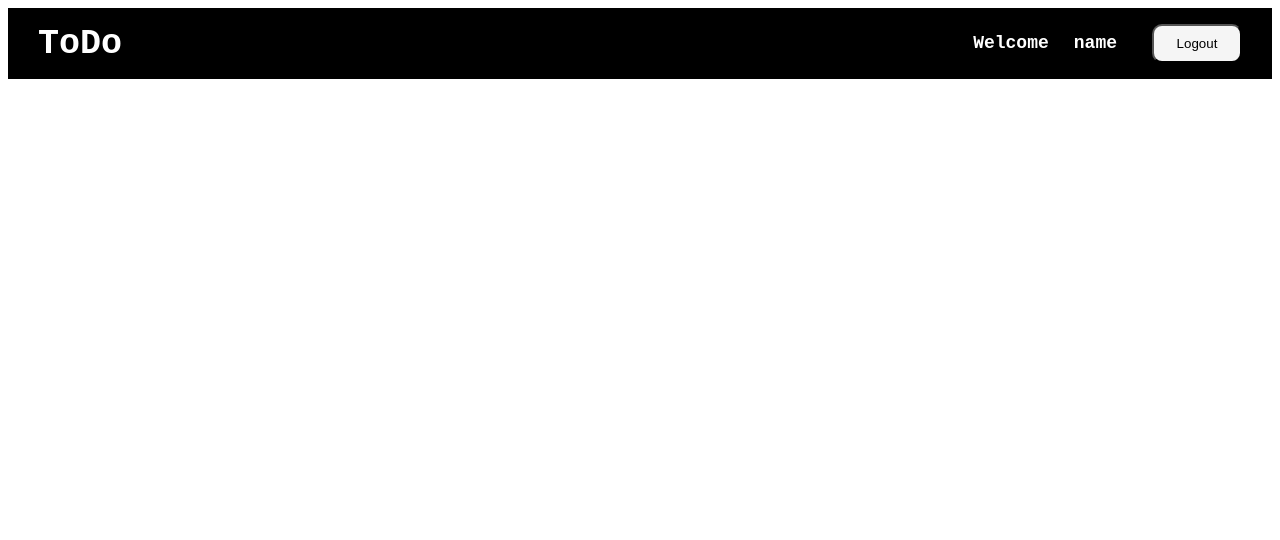
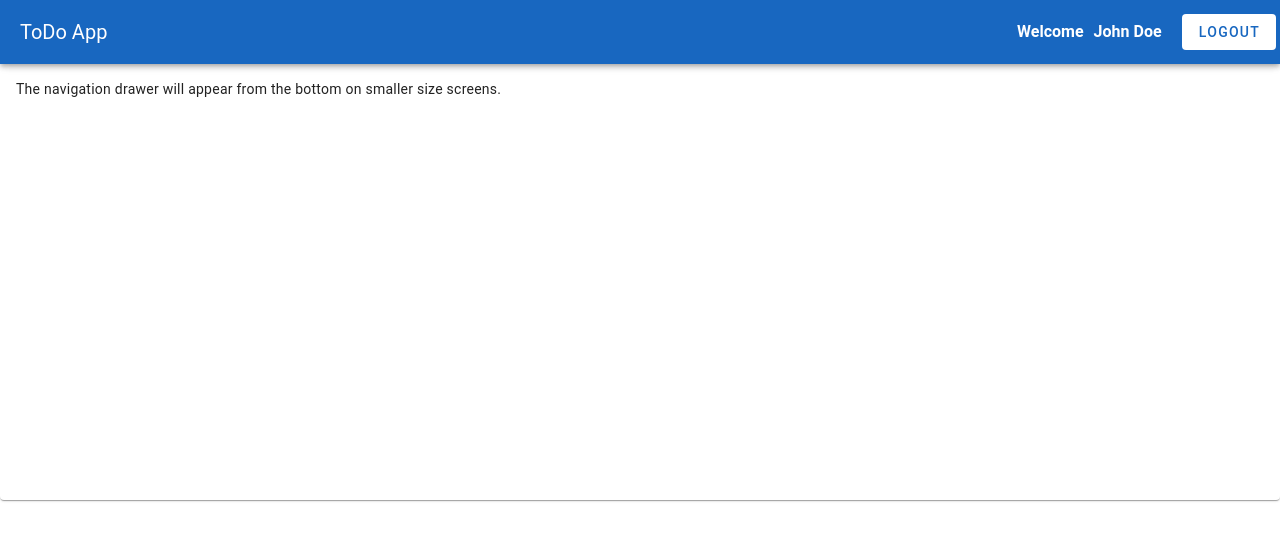
Before and after one commit to kmd-shafi/ToDo-App, a Nuxt app: page /home in a window 1280 px wide. Shown: the top 540 px of the page. Built offline with nearby package versions, Linux system fonts and the light colour scheme.

Commit message:
using vuetify for UI

```diff
--- a/components/LogInForm.vue
+++ b/components/LogInForm.vue
@@ -1,57 +1,108 @@
 <template>
-    <div class="form_div">
-<form class="log_in_form" action="/submit" method="post">
+    <div class="centering-container">
+      <v-card width="300" class="pa-4">
+        <v-form v-if="!showCreateAccount" @submit.prevent="submitLogin">
+          <v-text-field
+            v-model="email"
+            :rules="emailRules"
+            label="Email"
+            required
+          ></v-text-field>
 
-  <label class="lable" for="email">Email:</label>
-  <input class="input" type="email" id="email" name="email" required>
+          <v-text-field
+            v-model="password"
+            :rules="passwordRules"
+            label="Password"
+            type="password"
+            required
+          ></v-text-field>
 
-  <label class="lable" for="password">Password:</label>
-  <input class="input" type="password" id="password" name="password" required>
+          <v-btn class="mt-4" type="submit" block color="primary">SUBMIT</v-btn>
 
-  <button class="log_in_btn" type="submit">Submit</button>
-</form>
+          <div class="text-center mt-2">
+            <a @click.prevent="showCreateAccount = true" href="#">Create Account</a>
+          </div>
+        </v-form>
+
+        <v-form v-else @submit.prevent="submitCreateAccount">
+          <h2 class="text-center mb-4">Create Account</h2>
+          <v-text-field
+            v-model="newEmail"
+            :rules="emailRules"
+            label="Email"
+            required
+          ></v-text-field>
+
+          <v-text-field
+            v-model="newPassword"
+            :rules="passwordRules"
+            label="Password"
+            type="password"
+            required
+          ></v-text-field>
+
+          <v-text-field
+            v-model="confirmPassword"
+            :rules="confirmPasswordRules"
+            label="Confirm Password"
+            type="password"
+            required
+          ></v-text-field>
+
+          <v-btn class="mt-4" type="submit" block color="primary">CREATE ACCOUNT</v-btn>
+
+          <div class="text-center mt-2">
+            <a @click.prevent="showCreateAccount = false" href="#">Back to Login</a>
+          </div>
+        </v-form>
+      </v-card>
     </div>
   </template>
 
   <script>
-
+  export default {
+    data: () => ({
+      email: '',
+      password: '',
+      newEmail: '',
+      newPassword: '',
+      confirmPassword: '',
+      showCreateAccount: false,
+      emailRules: [
+        v => !!v || 'Email is required',
+        v => /.+@.+\..+/.test(v) || 'Email must be valid'
+      ],
+      passwordRules: [
+        v => !!v || 'Password is required',
+        v => v.length >= 8 || 'Password must be at least 8 characters'
+      ],
+    }),
+    computed: {
+      confirmPasswordRules() {
+        return [
+          v => !!v || 'Please confirm your password',
+          v => v === this.newPassword || 'Passwords do not match'
+        ]
+      }
+    },
+    methods: {
+      submitLogin() {
+        // Handle login submission
+        console.log('Login submitted')
+      },
+      submitCreateAccount() {
+        // Handle create account submission
+        console.log('Create account submitted')
+      }
+    }
+  }
   </script>
 
-<style>
-        .form_div{
-            height: 100vh;
+  <style scoped>
+  .centering-container {
     display: flex;
     justify-content: center;
     align-items: center;
-        }
-        .log_in_form {
-            background-color: white;
-            padding: 20px;
-            border-radius: 8px;
-            width: 300px;
-            box-shadow: 0 0 10px rgba(0,0,0,0.1);
-        }
-        .label {
-            margin-bottom: 5px;
-        }
-        .input {
-            width: 100%;
-            padding: 8px;
-            margin-bottom: 15px;
-            border: 1px solid #ddd;
-            border-radius: 4px;
-            box-sizing: border-box;
-        }
-        .log_in_btn {
-            width: 100%;
-            padding: 10px;
-            background-color: #007bff;
-            color: white;
-            border: none;
-            border-radius: 4px;
-            cursor: pointer;
-        }
-        .log_in_btn:hover {
-            background-color: #0056b3;
+    height: 100vh;
   }
   </style>
--- a/components/TodoNavigationBar.vue
+++ b/components/TodoNavigationBar.vue
@@ -1,55 +1,91 @@
 <template>
-<nav class="navbar">
-    <div class="navbar">
-        <div class="navdiv">
-            <div class="logo">ToDo</div>
-            <ul>
-                <li class="li">Welcome</li>
-                <li class="li">name</li>
-                <button class="logout_btn">Logout</button>
-            </ul>
-        </div>
-    </div>
-</nav>
-</template>
+    <v-card>
+      <v-layout>
+        <v-app-bar
+          color="primary"
+          prominent
+        >
+          <v-toolbar-title>ToDo App</v-toolbar-title>
+          <v-spacer></v-spacer>
+          <div class="welcome-text">Welcome</div>
+          <div class="name-text">John Doe</div>
+          <v-btn @click="logout" variant="contained" color="primary" class="bg-white">Logout</v-btn>
+        </v-app-bar>
 
-<script>
+        <v-navigation-drawer
+          v-model="drawer"
+          :location="$vuetify.display.mobile ? 'bottom' : undefined"
+          temporary
+        >
+          <v-list
+            :items="items"
+          ></v-list>
+        </v-navigation-drawer>
 
-</script>
+        <v-main style="height: 500px;">
+          <v-card-text>
+            The navigation drawer will appear from the bottom on smaller size screens.
+          </v-card-text>
+        </v-main>
+      </v-layout>
+    </v-card>
+  </template>
 
-<style>
-*{
-    text-decoration: none;
-}
-.navbar{
-    background-color: black;
-    font-family: 'Courier New', Courier, monospace;
-    padding-right: 15px;
-    padding-left: 15px;
-}
-.navdiv{
-    display: flex;
-    align-items: center;
-    justify-content: space-between;
-}
-.logo{
-    font-size: 35px;
-    font-weight: 600;
-    color: white;
-}
-.li{
-    list-style: none;
-    display: inline-block;
-    color: white;
-    font-size: 18px;
+  <script>
+  export default {
+    data: () => ({
+      drawer: false,
+      group: null,
+      items: [
+        {
+          title: 'Foo',
+          value: 'foo',
+        },
+        {
+          title: 'Bar',
+          value: 'bar',
+        },
+        {
+          title: 'Fizz',
+          value: 'fizz',
+        },
+        {
+          title: 'Buzz',
+          value: 'buzz',
+        },
+      ],
+    }),
+
+    watch: {
+      group () {
+        this.drawer = false
+      },
+    },
+
+    methods: {
+      logout () {
+        // Add your logout logic here
+        console.log('Logout button clicked')
+      },
+    },
+  }
+  </script>
+  <style>
+  .welcome-text {
+    margin-right: 10px;
+    font-size: 16px;
     font-weight: bold;
-    margin-right: 25px;
-}
-.logout_btn{
-    background-color: whitesmoke;
+    color: #fff;
+  }
+
+  .name-text {
+    margin-right: 20px;
+    font-size: 16px;
+    font-weight: bold;
+    color: #fff;
+  }
+
+  .logout-button {
     margin-left: 10px;
-    border-radius: 10px;
-    padding: 10px;
-    width: 90px;
-}
-</style>
+  }
+  </style>
--- a/nuxt.config.ts
+++ b/nuxt.config.ts
@@ -1,5 +1,23 @@
-// https://nuxt.com/docs/api/configuration/nuxt-config
+import vuetify, { transformAssetUrls } from 'vite-plugin-vuetify'
 export default defineNuxtConfig({
-  compatibilityDate: '2024-04-03',
-  devtools: { enabled: true }
+  //...
+  build: {
+    transpile: ['vuetify'],
+  },
+  modules: [
+    (_options, nuxt) => {
+      nuxt.hooks.hook('vite:extendConfig', (config) => {
+        // @ts-expect-error
+        config.plugins.push(vuetify({ autoImport: true }))
+      })
+    },
+    //...
+  ],
+  vite: {
+    vue: {
+      template: {
+        transformAssetUrls,
+      },
+    },
+  },
 })
--- a/package.json
+++ b/package.json
@@ -10,8 +10,13 @@
     "postinstall": "nuxt prepare"
   },
   "dependencies": {
+    "@mdi/font": "^7.4.47",
     "express": "^4.19.2",
     "nuxt": "^3.13.0",
     "vue": "latest"
+  },
+  "devDependencies": {
+    "vite-plugin-vuetify": "^2.0.4",
+    "vuetify": "^3.7.0"
   }
 }
--- /dev/null
+++ b/plugins/vuetify.ts
@@ -0,0 +1,12 @@
+// import this after install `@mdi/font` package
+import '@mdi/font/css/materialdesignicons.css'
+
+import 'vuetify/styles'
+import { createVuetify } from 'vuetify'
+
+export default defineNuxtPlugin((app) => {
+  const vuetify = createVuetify({
+    // ... your configuration
+  })
+  app.vueApp.use(vuetify)
+})
```
Also changed, not shown: 1 other file (tests, documents, lock files or other folders). Lines whose indentation alone changed are shown as unchanged.
